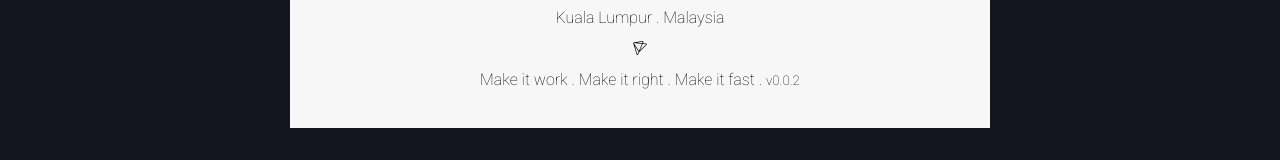
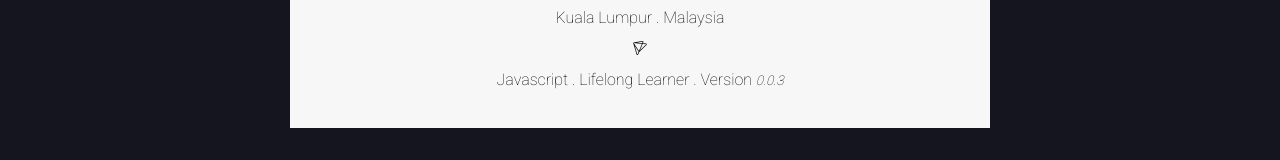
Before and after one commit to sareh-safuan/smsafuan.com, a React app: page / in a window 1280 px wide. Shown: the part 447-607 px from the top of the page. Built offline with nearby package versions, Linux system fonts and the light colour scheme.

Commit message:
remove whitespace, change better variable name

```diff
--- a/src/App.jsx
+++ b/src/App.jsx
@@ -33,19 +33,19 @@ class App extends React.Component {
 
     render() {
         const element = document.getElementById('screen')
-        const screen = {
+        const screenSize = {
             width: this.state.screen.width,
             height: this.state.screen.height,
             element
         }
 
         if(element !== null) {
-            this.physic.render(screen)
+            this.physic.render(screenSize)
         }
 
         return (
             <div>
-                <Screen  screen={screen} />
+                <Screen screen={screenSize} />
                 <Banner />
             </div>
         )
--- a/src/components/Banner.jsx
+++ b/src/components/Banner.jsx
@@ -24,7 +24,7 @@ const banner = () => {
                     <i className="fab fa-pushed"></i>
                 </div>
                 <div className="p1">
-                    Make it work . Make it right . Make it fast . <small>v0.0.2</small>
+                    Javascript . Lifelong Learner . Version <i><small>0.0.3</small></i>
                 </div>
             </div>
         </div>
```
